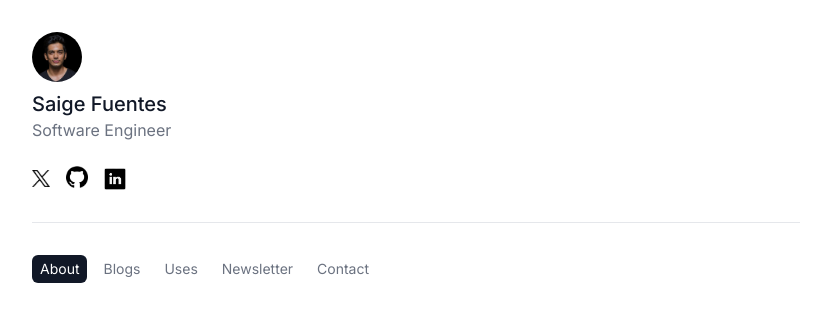
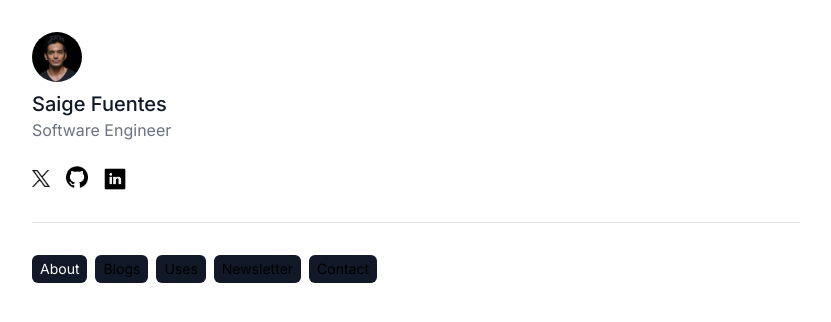
Before and after one commit to Ank61/portfolio, a Next.js app: page / in a window 1280 px wide. Shown: the top 322 px of the page, without its empty margins (224-1055 px from the left). Built offline with nearby package versions, Linux system fonts and the light colour scheme.

Commit message:
added routers

```diff
--- a/components/navbar.js
+++ b/components/navbar.js
@@ -1,22 +1,25 @@
 "use client"
+import { usePathname } from 'next/navigation'
 import Link from 'next/link'
 export default function Navbar() {
+    const pathname = usePathname()
+
     return (
         <div className="flex items-center flex-wrap gap-2 mb-8">
             <Link href="/">
-                <button className="text-white text-sm transition-colors px-2 py-1 rounded-md relative"><span className="relative z-10">About</span><span className="absolute inset-0 z-0 bg-gray-900 rounded-md" style={{ opacity: 1 }}></span></button>
+                <button className={`${pathname==="/" ? "text-white ":"text-black"} text-sm transition-colors px-2 py-1 rounded-md relative`}><span className="relative z-10">About</span><span className={`${pathname==="/" ? "bg-gray-900" : "bg-white"} absolute inset-0 z-0 bg-gray-900 rounded-md`}></span></button>
             </Link>
             <Link href="/blogs">
-                <button className="text-gray-500 hover:text-gray-900 text-sm transition-colors px-2 py-1 rounded-md relative"><span className="relative z-10">Blogs</span></button>
+            <button className={`${pathname==="/blogs" ? "text-white ":"text-black"} text-sm transition-colors px-2 py-1 rounded-md relative`}><span className="relative z-10">Blogs</span><span className={`${pathname==="/" ? "bg-gray-900" : "bg-white"} absolute inset-0 z-0 bg-gray-900 rounded-md`}></span></button>
             </Link>
             <Link href="/uses">
-                <button className="text-gray-500 hover:text-gray-900 text-sm transition-colors px-2 py-1 rounded-md relative"><span className="relative z-10">Uses</span></button>
+            <button className={`${pathname==="/uses" ? "text-white ":"text-black"} text-sm transition-colors px-2 py-1 rounded-md relative`}><span className="relative z-10">Uses</span><span className={`${pathname==="/" ? "bg-gray-900" : "bg-white"} absolute inset-0 z-0 bg-gray-900 rounded-md`}></span></button>
             </Link>
             <Link href="/newsletter">
-                <button className="text-gray-500 hover:text-gray-900 text-sm transition-colors px-2 py-1 rounded-md relative"><span className="relative z-10">Newsletter</span></button>
+            <button className={`${pathname==="/newsletter" ? "text-white ":"text-black"} text-sm transition-colors px-2 py-1 rounded-md relative`}><span className="relative z-10">Newsletter</span><span className={`${pathname==="/" ? "bg-gray-900" : "bg-white"} absolute inset-0 z-0 bg-gray-900 rounded-md`}></span></button>
             </Link>
             <Link href="/contact">
-                <button className="text-gray-500 hover:text-gray-900 text-sm transition-colors px-2 py-1 rounded-md relative"><span className="relative z-10">Contact</span></button>
+            <button className={`${pathname==="/contact" ? "text-white ":"text-black"} text-sm transition-colors px-2 py-1 rounded-md relative`}><span className="relative z-10">Contact</span><span className={`${pathname==="/" ? "bg-gray-900" : "bg-white"} absolute inset-0 z-0 bg-gray-900 rounded-md`}></span></button>
             </Link>
         </div>
     )
```
